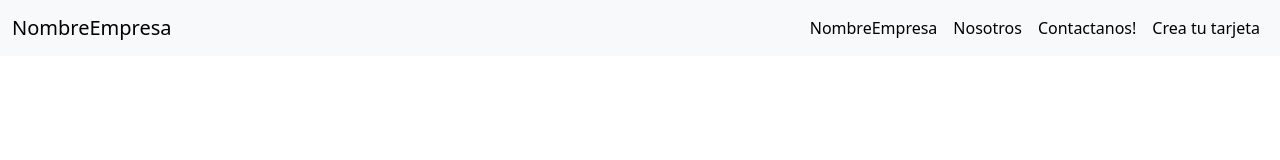
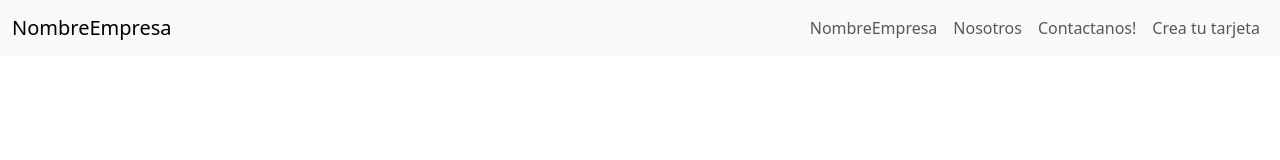
Before and after one commit to ZoeBarrios/practico_integrador_ARPROGRAMA, a plain HTML site: page navbar.html in a window 1280 px wide. Drawn offline with nearby package versions, Linux system fonts and the light colour scheme.

Commit message:
Modificando navbar

```diff
--- a/navbar.html
+++ b/navbar.html
@@ -7,19 +7,19 @@
     <nav class="navbar navbar-expand-lg bg-body-tertiary">
         <div class="container-fluid">
           <a class="navbar-brand" href="#">NombreEmpresa</a>
-          <div class="collapse navbar-collapse justify-content-end" id="navbarNav">
+          <div class="collapse navbar-collapse justify-content-end " id="navbarNav">
             <ul class="navbar-nav">
               <li class="nav-item">
-                <a class="nav-link active" aria-current="page" href="#">NombreEmpresa</a>
+                <a class="nav-link" aria-current="page" href="#">NombreEmpresa</a>
               </li>
               <li class="nav-item">
-                <a class="nav-link active" aria-current="page" href="#">Nosotros</a>
+                <a class="nav-link" aria-current="page" href="#">Nosotros</a>
               </li>
               <li class="nav-item">
-                <a class="nav-link active" aria-current="page" href="#">Contactanos!</a>
+                <a class="nav-link" aria-current="page" href="#">Contactanos!</a>
               </li>
               <li class="nav-item">
-                <a class="nav-link active" aria-current="page" href="#">Crea tu tarjeta</a>
+                <a class="nav-link" aria-current="page" href="#">Crea tu tarjeta</a>
               </li>
             </ul>
           </div>
```
Also changed, not shown: navbar.css (added).
